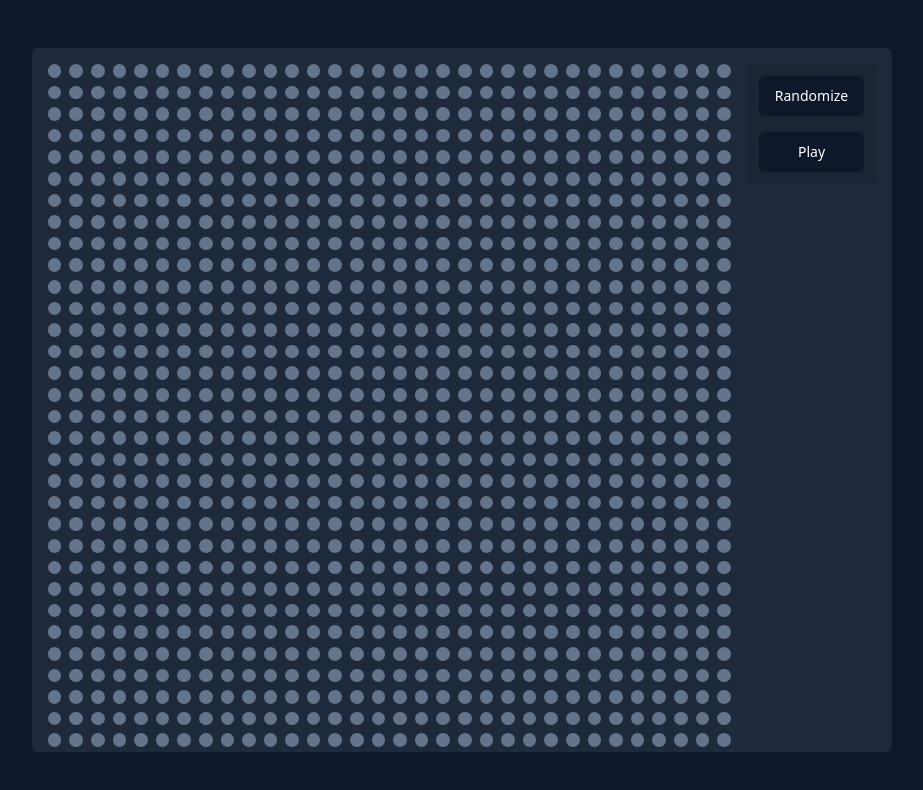
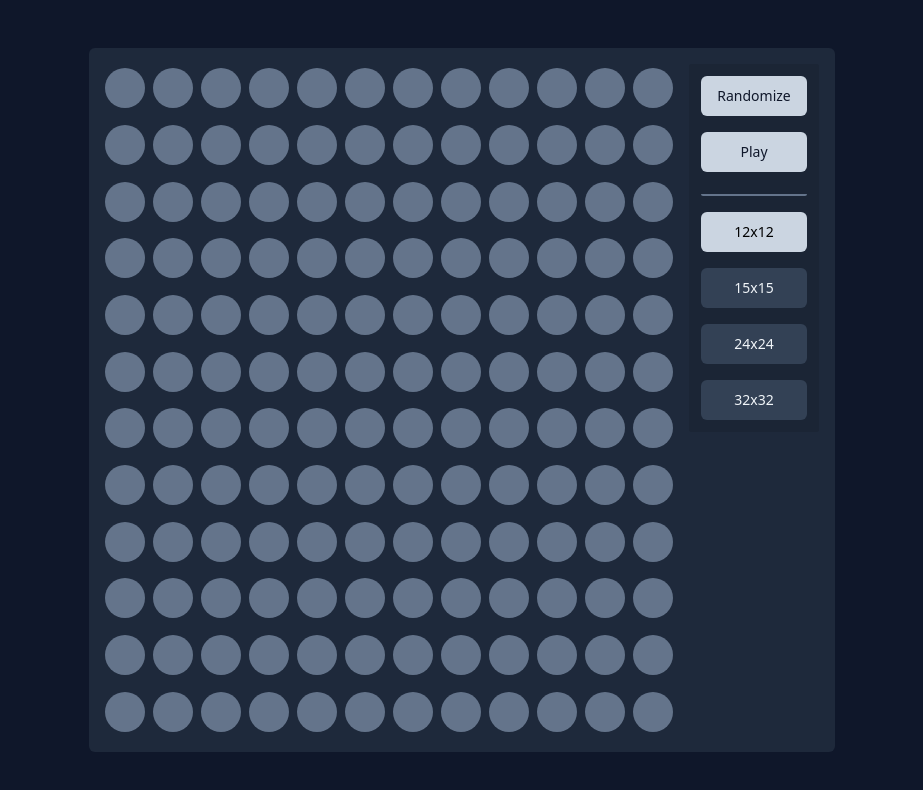
Before and after one commit to wellserrano/conwaysgol, a Next.js app: page / in a window 1280 px wide. Shown: the top 790 px of the page, without its empty margins (178-1101 px from the left). Built offline with nearby package versions, Linux system fonts and the light colour scheme.

Commit message:
feat: size buttons

```diff
--- a/src/app/components/Board.tsx
+++ b/src/app/components/Board.tsx
@@ -1,17 +1,19 @@
 'use client'
+
+import clsx from 'clsx'
 
 import { useState, useEffect, forwardRef, HTMLAttributes } from 'react'
 import { cva, VariantProps } from 'class-variance-authority'
 import { cn } from '../../lib/utils/cn'
+
 import { Grid } from '@/models/Grid'
+
 import RandomizeButton from './RandomizeButton'
-import clsx from 'clsx'
 import PlayButton from './PlayButton'
-
-
+import SizeButton from './SizeButton'
 
 const boardVariants = cva(
- `flex flex-row w-full gap-4`,
+ `flex flex-row w-full gap-4 justify-between`,
  {
   variants: {
     variant: {
@@ -32,17 +34,7 @@ const Board = forwardRef<HTMLDivElement, BoardProps>(
 ({className, ...props}, ref) => {
   const [gridArray, setGridArray] = useState<boolean[][] | null>(null)
   const [isGameActive, setIsGameActive] = useState<boolean>(false)
-  const [gridSize, setGridSize] = useState<{rows: number, cols: number}>({rows: 32, cols: 32})
-
-  const grid = new Grid(gridSize.rows, gridSize.cols)
-
-  const { columns, rows, matrix } = grid.getGridSpecs()
-
-
-  const shuffleGrid = () => {
-    const newMatrix = grid.randomize()
-    setGridArray(newMatrix)
-  }
+  const [gridSize, setGridSize] = useState<number>(12)
 
   const handleCellClick = (coordinates: {i: number, j: number}) => {
     const { i:row, j:col, } = coordinates
@@ -58,11 +50,24 @@ const Board = forwardRef<HTMLDivElement, BoardProps>(
 
   }
 
+  const randomize = () => {
+    const shuffledGrid = [...gridArray!]
+
+    for (let i = 0; i < gridSize; i++) {
+      for (let j = 0; j < gridSize; j++) {
+        shuffledGrid![i][j] = Math.floor(Math.random() * 2) === 1 ? true : false;
+      }
+    }
+
+    setGridArray(shuffledGrid)
+  }
+
   const startGame = () => {
     setIsGameActive(prevState => !prevState)
   }
 
   useEffect(() => {
+
     const nextStep = () => {
       gridArray?.forEach((row, i) => {
         row.forEach((currentCellStatus, j) => {
@@ -74,7 +79,7 @@ const Board = forwardRef<HTMLDivElement, BoardProps>(
             i > 0 ? gridArray[i-1][j+1] ?? null : null,   //top-right
 
             gridArray[i][j-1] ?? null,  //left
-            // currentCellStatus,          //center
+            // currentCellStatus,          // center
             gridArray[i][j+1] ?? null,  //right
 
             i < colsNumber-1 ? gridArray[i+1][j-1] ?? null : null,   //bottom-left
@@ -123,9 +128,10 @@ const Board = forwardRef<HTMLDivElement, BoardProps>(
   }, [isGameActive, gridArray])
 
   useEffect(() => {
-    setGridArray(matrix)
-  // eslint-disable-next-line react-hooks/exhaustive-deps
-  }, [])
+    const grid = () => (new Array(gridSize).fill(false).map(() => new Array(gridSize).fill(false)))
+    setGridArray(grid())
+
+  }, [gridSize])
 
 
   return (
@@ -134,11 +140,9 @@ const Board = forwardRef<HTMLDivElement, BoardProps>(
     {...props}
     >
       <div
-        className='grid justify-items-center items-center gap-2'
-        style={{gridTemplateColumns: `repeat(${columns},1fr)`, gridTemplateRows: `repeat(${rows},1fr)`}}
+        className='grid justify-items-center items-center gap-2 w-full'
+        style={{gridTemplateColumns: `repeat(${gridSize},1fr)`, gridTemplateRows: `repeat(${gridSize},1fr)`}}
       >
-
-
         {
           gridArray &&
           gridArray.map( (row, i) => {
@@ -148,17 +152,17 @@ const Board = forwardRef<HTMLDivElement, BoardProps>(
                 <div
                   key={'Cell'+String(i)+String(j)}
                   className={clsx(
-                    [`flex justify-center items-center transition-all rounded-full`, {
+                    [`flex justify-center items-center transition-color rounded-full`, {
                       "bg-red-700" : isAlive,
                       "bg-slate-500" : !isAlive,
                       "hover:cursor-default": isGameActive,
                       "hover:cursor-pointer hover:opacity-80" : !isGameActive,
                     }, {
-                      // cell sizes based
-                      "h-10 w-10 gap-x-2 gap-y-2": gridSize.cols === 12,
-                      "h-[1.875rem] w-[1.875rem] gap-x-1 gap-y-1": gridSize.cols === 15,
-                      "h-[1.25rem] w-[1.25rem] gap-x-1 gap-y-1": gridSize.cols === 24,
-                      "h-[0.85rem] w-[0.85rem] gap-x-1 gap-y-1": gridSize.cols === 32,
+                      // cell sizes based on row column quantity
+                      "h-10 w-10 gap-x-2 gap-y-2": gridSize === 12,
+                      "h-[1.875rem] w-[1.875rem] gap-x-1 gap-y-1": gridSize === 15,
+                      "h-[1.25rem] w-[1.25rem] gap-x-1 gap-y-1": gridSize === 24,
+                      "h-[0.85rem] w-[0.85rem] gap-x-1 gap-y-1": gridSize === 32,
                     }]
                   )}
                   onClick={() => handleCellClick(coordinates) }
@@ -172,9 +176,18 @@ const Board = forwardRef<HTMLDivElement, BoardProps>(
         }
       </div>
 
+
       <div className='flex flex-col h-fit p-3 gap-4 bg-black/10 rounded-sm'>
-        <RandomizeButton onClick={ shuffleGrid } disabled={isGameActive}/>
-        <PlayButton title={isGameActive ? 'Pause' : 'Play'} onClick={ startGame } />
+        <RandomizeButton onClick={ randomize } disabled={ isGameActive }/>
+        <PlayButton title={ isGameActive ? 'Pause' : 'Play'} onClick={ startGame } />
+
+        <div className='border-b-2 border-slate-500 h-2 w-full rounded-sm' />
+
+        <SizeButton title='12x12' onClick={() => {if(!isGameActive) setGridSize(12)}} disabled={gridSize === 12} />
+        <SizeButton title='15x15' onClick={() => {if(!isGameActive) setGridSize(15)}} disabled={gridSize === 15} />
+        <SizeButton title='24x24' onClick={() => {if(!isGameActive) setGridSize(24)}} disabled={gridSize === 24} />
+        <SizeButton title='32x32' onClick={() => {if(!isGameActive) setGridSize(32)}} disabled={gridSize === 32} />
+
       </div>
 
     </div>
--- a/src/app/components/Button.tsx
+++ b/src/app/components/Button.tsx
@@ -9,7 +9,9 @@ const buttonVariants = cva(
     variants: {
       variant: {
         default:
-          'bg-slate-900 text-white hover:bg-slate-800 dark:bg-slate-300 dark:text-slate-900 dark:hover:bg-slate-200',
+          'bg-slate-300 text-slate-900 hover:bg-slate-200',
+        subtle:
+        'hover:text-slate-900 hover:bg-slate-200 bg-slate-700 text-slate-100',
       },
       size: {
         default: 'h-10 py-2 px-4',
--- /dev/null
+++ b/src/app/components/SizeButton.tsx
@@ -0,0 +1,17 @@
+'use client'
+
+import { FC } from 'react'
+import { Button } from '@/components/Button'
+
+interface SizeButtonProps extends React.ButtonHTMLAttributes<HTMLButtonElement> {
+  title: string
+}
+
+const SizeButton: FC<SizeButtonProps> = ({title, ...props}) => {
+
+  return (
+    <Button className='disabled:bg-slate-300 disabled:text-black disabled:opacity-100' title={ title } variant='subtle' {...props} />
+  )
+}
+
+export default SizeButton
```
